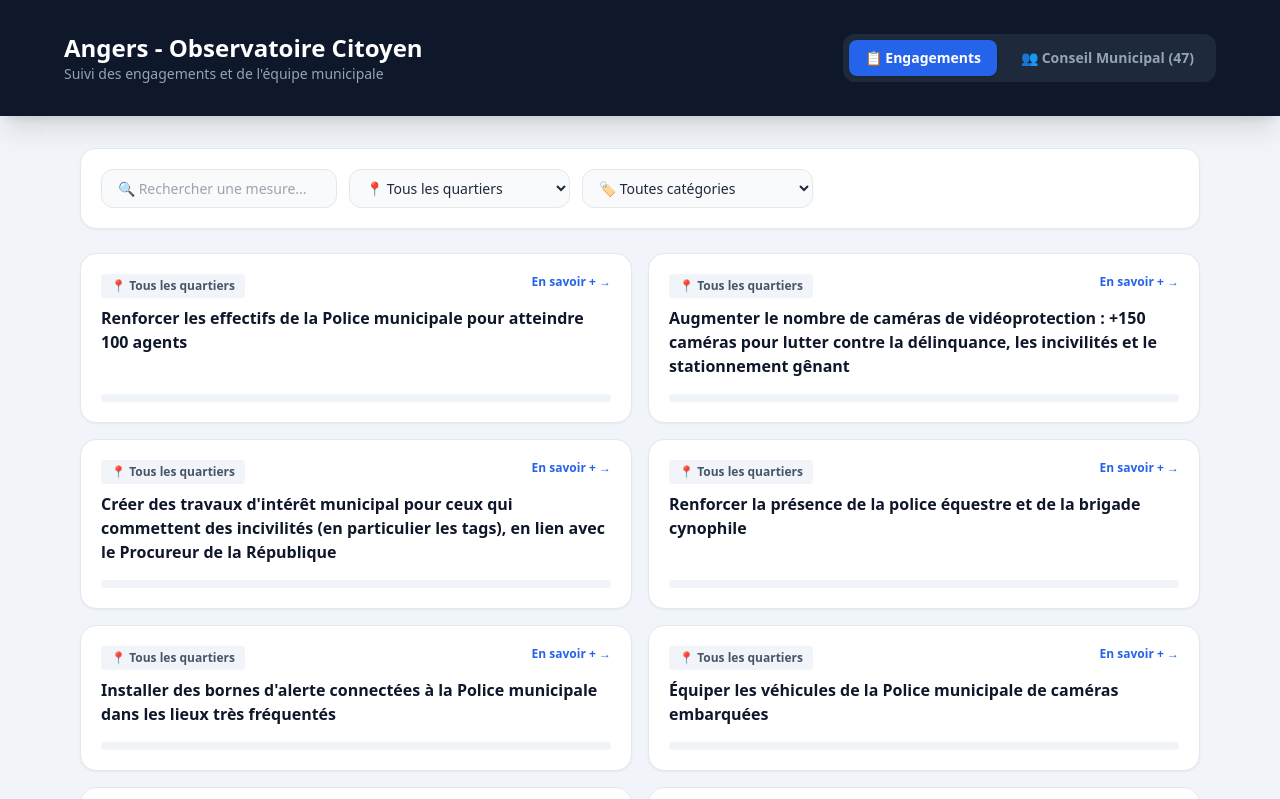
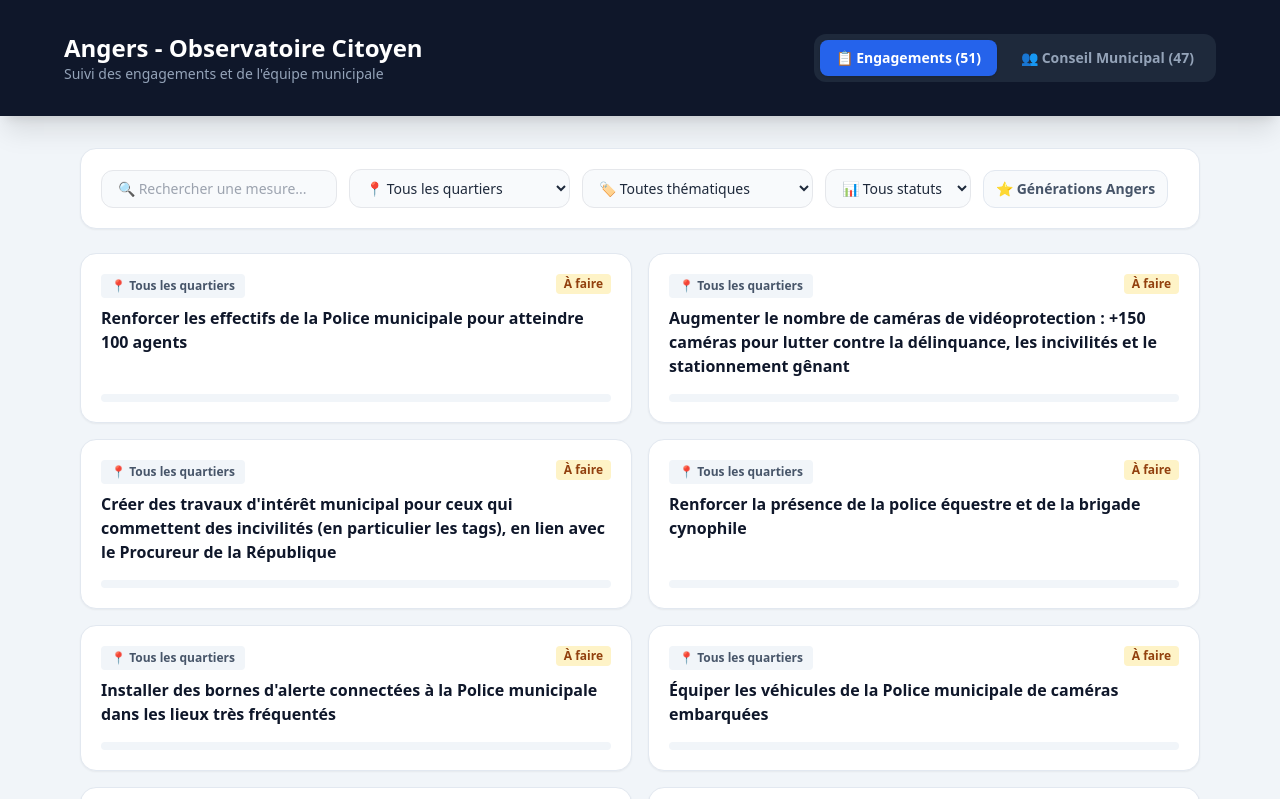
Before and after one commit to mairieflorian/angers-engagements, a Next.js app: page / in a window 1280 px wide. Shown: the top 799 px of the page. Built offline with nearby package versions, Linux system fonts and the light colour scheme.

Commit message:
Refactor ElectedAvatar and enhance UI components
Refactor ElectedAvatar component and improve email generation logic. Update UI elements for better accessibility and clarity.

```diff
--- a/app/page.js
+++ b/app/page.js
@@ -4,10 +4,8 @@ import React, { useState, useMemo } from 'react';
 import commitmentsData from '../data/commitments.json';
 import electedData from '../data/elected.json';
 
-// Composant pour gérer l'avatar avec fallback sans manipuler directement le DOM
 function ElectedAvatar({ photo, name, firstName, lastName }) {
   const [imgError, setImgError] = useState(false);
-
   const initials = `${(firstName || '?')[0]}${(lastName || '?')[0]}`;
 
   if (imgError || !photo) {
@@ -38,8 +36,6 @@ export default function App() {
   const [onlyTop10, setOnlyTop10] = useState(false);
   const [searchTerm, setSearchTerm] = useState('');
   const [selectedItem, setSelectedItem] = useState(null);
-
-  // Filtre supplémentaire pour les élus ('ALL', 'ADJOINT', 'CONSEILLER')
   const [roleFilter, setRoleFilter] = useState('ALL');
 
   const districts = useMemo(() => {
@@ -64,14 +60,13 @@ export default function App() {
     });
   }, [filterCategory, filterDistrict, filterStatus, onlyTop10, searchTerm]);
 
-  // Formateur dynamique sécurisé des adresses mail
   const generateEmail = (firstName = '', lastName = '') => {
     const cleanStr = (str) =>
       String(str)
         .toLowerCase()
         .normalize("NFD")
-        .replace(/[\u0300-\u036f]/g, "") // Supprime les accents
-        .replace(/\s+/g, "-");          // Remplace les espaces par des tirets
+        .replace(/[\u0300-\u036f]/g, "")
+        .replace(/\s+/g, "-");
 
     return `${cleanStr(firstName)}.${cleanStr(lastName)}@ville.angers.fr`;
   };
@@ -80,25 +75,17 @@ export default function App() {
     if (!Array.isArray(electedData)) return [];
     return electedData.filter(e => {
       const roleLower = (e.role || '').toLowerCase();
-
       let matchRole = true;
-      if (roleFilter === 'ADJOINT') {
-        matchRole = roleLower.includes('adjoint');
-      } else if (roleFilter === 'CONSEILLER') {
-        matchRole = roleLower.includes('conseiller');
-      }
+      if (roleFilter === 'ADJOINT') matchRole = roleLower.includes('adjoint');
+      else if (roleFilter === 'CONSEILLER') matchRole = roleLower.includes('conseiller');
 
       const searchLower = searchTerm.toLowerCase();
-      const matchSearch = (e.name || '').toLowerCase().includes(searchLower) ||
-                          (e.delegation || '').toLowerCase().includes(searchLower);
-
-      return matchRole && matchSearch;
+      return matchRole && ((e.name || '').toLowerCase().includes(searchLower) || (e.delegation || '').toLowerCase().includes(searchLower));
     });
   }, [roleFilter, searchTerm]);
 
   return (
     <div className="min-h-screen bg-slate-100 text-slate-800 pb-16">
-      {/* En-tête / Navigation */}
       <header className="bg-slate-900 text-white py-8 px-6 shadow-xl">
         <div className="max-w-6xl mx-auto flex flex-col md:flex-row justify-between items-center gap-4">
           <div>
@@ -112,7 +99,7 @@ export default function App() {
                 activeTab === 'commitments' ? 'bg-blue-600 text-white shadow' : 'text-slate-400 hover:text-white'
               }`}
             >
-              📋 Engagements
+              📋 Engagements ({filteredCommitments.length})
             </button>
             <button
               onClick={() => setActiveTab('team')}
@@ -129,8 +116,7 @@ export default function App() {
       <main className="max-w-6xl mx-auto px-4 py-8">
         {activeTab === 'commitments' ? (
           <>
-            {/* Filtres Engagements */}
-            <section className="bg-white p-5 rounded-2xl shadow-sm border border-slate-200 mb-6 flex flex-wrap gap-3">
+            <section className="bg-white p-5 rounded-2xl shadow-sm border border-slate-200 mb-6 flex flex-wrap gap-3 items-center">
               <input
                 type="text"
                 placeholder="🔍 Rechercher une mesure..."
@@ -153,14 +139,31 @@ export default function App() {
                 value={filterCategory}
                 onChange={(e) => setFilterCategory(e.target.value)}
               >
-                <option value="ALL">🏷️ Toutes catégories</option>
+                <option value="ALL">🏷️ Toutes thématiques</option>
                 {categories.filter(c => c !== 'ALL').map(c => (
                   <option key={c} value={c}>{c}</option>
                 ))}
               </select>
+              <select
+                className="px-3 py-2 bg-slate-50 border rounded-xl text-sm"
+                value={filterStatus}
+                onChange={(e) => setFilterStatus(e.target.value)}
+              >
+                <option value="ALL">📊 Tous statuts</option>
+                <option value="À faire">⏳ À faire</option>
+                <option value="En cours">⚙️ En cours</option>
+                <option value="Réalisé">✅ Réalisé</option>
+              </select>
+              <button
+                onClick={() => setOnlyTop10(!onlyTop10)}
+                className={`px-3 py-2 rounded-xl text-sm font-semibold transition-all border ${
+                  onlyTop10 ? 'bg-amber-100 border-amber-300 text-amber-900' : 'bg-slate-50 border-slate-200 text-slate-600'
+                }`}
+              >
+                ⭐ Générations Angers
+              </button>
             </section>
 
-            {/* Cartes Engagements */}
             <section className="grid grid-cols-1 md:grid-cols-2 gap-4">
               {filteredCommitments.map((item) => (
                 <div
@@ -173,7 +176,11 @@ export default function App() {
                       <span className="text-xs font-semibold px-2.5 py-1 bg-slate-100 rounded text-slate-600">
                         📍 {item.district || 'Tous les quartiers'}
                       </span>
-                      <span className="text-xs font-bold text-blue-600">En savoir + →</span>
+                      <span className={`text-xs font-bold px-2 py-0.5 rounded ${
+                        item.status === 'Réalisé' ? 'bg-green-100 text-green-800' : 'bg-amber-100 text-amber-800'
+                      }`}>
+                        {item.status}
+                      </span>
                     </div>
                     <h3 className="font-bold text-slate-900 mb-4">{item.title}</h3>
                   </div>
@@ -185,7 +192,6 @@ export default function App() {
             </section>
           </>
         ) : (
-          /* Onglet Trombinoscope */
           <>
             <section className="bg-white p-5 rounded-2xl shadow-sm border border-slate-200 mb-6 flex flex-wrap gap-3 items-center justify-between">
               <input
@@ -272,7 +278,6 @@ export default function App() {
         )}
       </main>
 
-      {/* Modal Détails */}
       {selectedItem && (
         <div className="fixed inset-0 bg-slate-900/50 backdrop-blur-sm flex items-center justify-center p-4 z-50">
           <div className="bg-white rounded-2xl max-w-lg w-full p-6 shadow-2xl relative">
```
